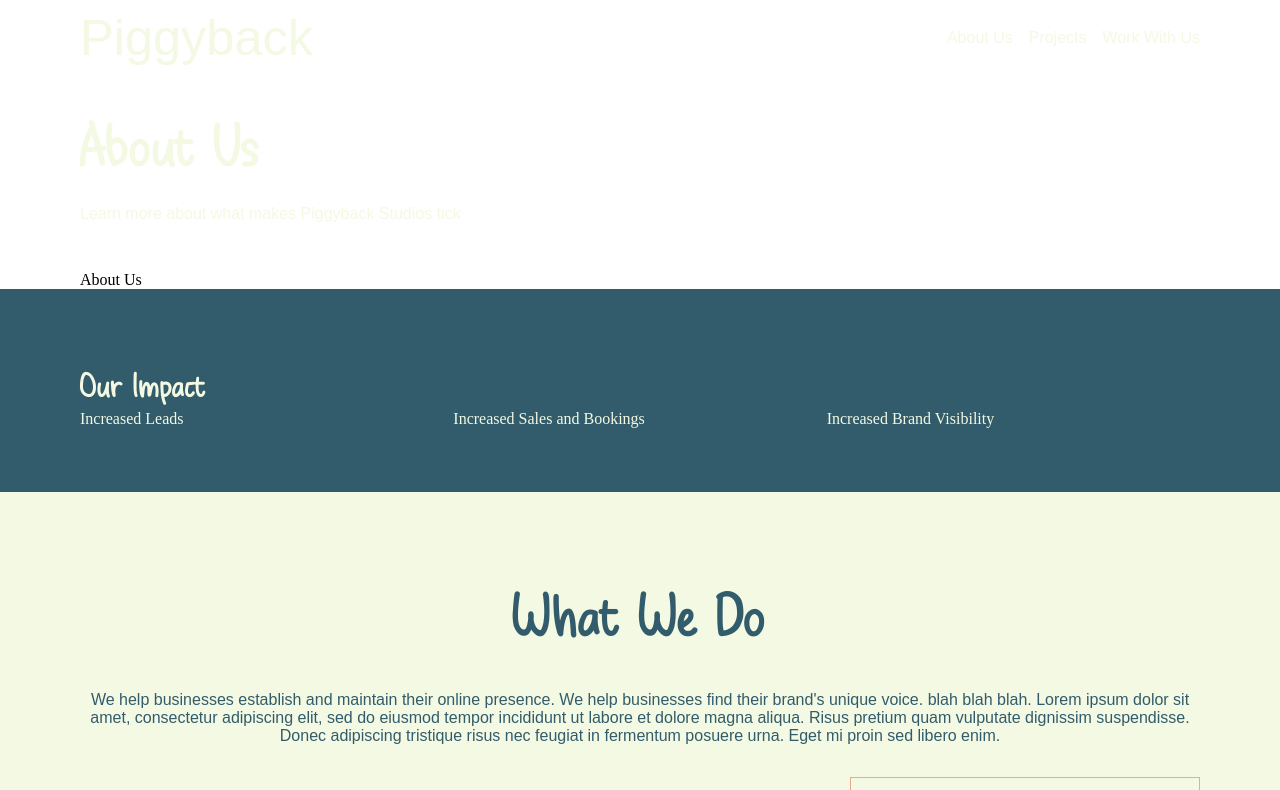
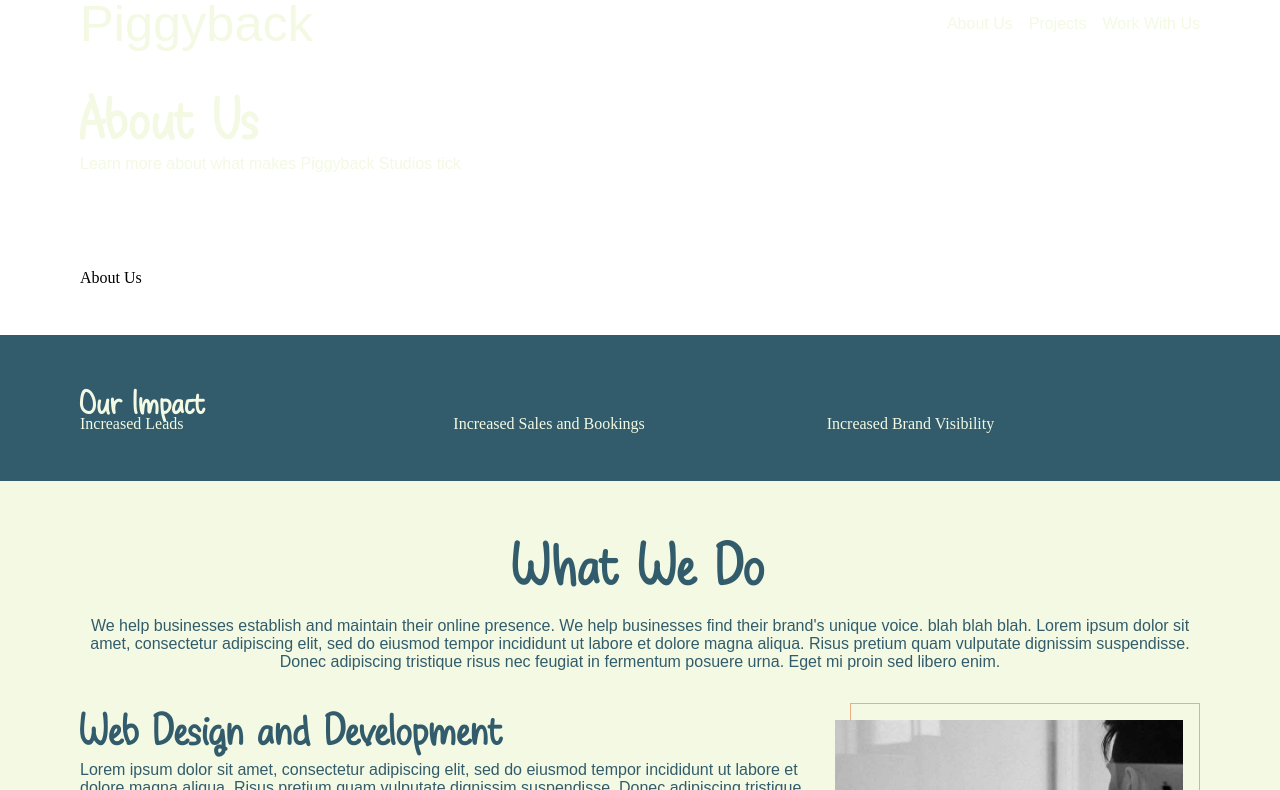
Before and after one commit to dustyfingers/piggypack-studios-marketing, a Next.js app: page /about-us in a window 1280 px wide. Shown: the top 798 px of the page. Built offline with nearby package versions, Linux system fonts and the light colour scheme; a web font is replaced by a local one.

Commit message:
work in new global css vars

```diff
--- a/app/blocks/AboutUs/component.module.css
+++ b/app/blocks/AboutUs/component.module.css
@@ -4,4 +4,11 @@
   display: flex;
   align-items: center;
   justify-content: center;
+  padding: var(--mobileBlockYPadding) 0 var(--mobileBlockYPadding) 0;
 }
+
+@media (min-width: 701px) {
+  .aboutUs {
+    padding: var(--desktopBlockYPadding) 0 var(--desktopBlockYPadding) 0;
+  }
+}
--- a/app/blocks/ContactForm/component.module.css
+++ b/app/blocks/ContactForm/component.module.css
@@ -6,6 +6,7 @@
   scroll-snap-align: start;
   color: var(--cream);
   font-family: var(--font-body);
+  padding: var(--mobileBlockYPadding) 0 var(--mobileBlockYPadding) 0;
 
   .contactForm {
     display: flex;
@@ -74,6 +75,7 @@
 
 @media (min-width: 701px) {
   .formContainer {
+    padding: var(--desktopBlockYPadding) 0 var(--desktopBlockYPadding) 0;
     .contactForm {
       max-width: 700px;
 
--- a/app/blocks/HorizontalScrollArea/component.module.css
+++ b/app/blocks/HorizontalScrollArea/component.module.css
@@ -15,6 +15,7 @@
   position: initial;
   background: var(--blue);
   color: var(--cream);
+  padding: var(--mobileBlockYPadding) 0 var(--mobileBlockYPadding) 0;
 
   view-timeline-name: --section-pin-tl;
   view-timeline-axis: block;
@@ -87,6 +88,7 @@
 
 @media (min-width: 701px) {
   .horizontalScrollSection {
+    padding: var(--desktopBlockYPadding) 0 var(--desktopBlockYPadding) 0;
     .stickyArea {
       .scrollableArea {
         .scrollSection {
--- a/app/blocks/OurImpact/component.module.css
+++ b/app/blocks/OurImpact/component.module.css
@@ -8,6 +8,7 @@
   color: var(--cream);
   padding: 4rem 0;
   scroll-snap-align: start;
+  padding: var(--mobileBlockYPadding) 0 var(--mobileBlockYPadding) 0;
 
   .impactGrid {
     display: grid;
@@ -18,3 +19,9 @@
     }
   }
 }
+
+@media (min-width: 701px) {
+  .impactSection {
+    padding: var(--desktopBlockYPadding) 0 var(--desktopBlockYPadding) 0;
+  }
+}
--- a/app/blocks/PageHero/component.module.css
+++ b/app/blocks/PageHero/component.module.css
@@ -1,12 +1,11 @@
 .pageHero {
-  margin-top: 2rem;
-  padding: 3rem 0;
   scroll-snap-align: start;
   width: 100%;
   display: flex;
   align-items: center;
   justify-content: center;
   color: var(--cream);
+  padding: calc(var(--mobileNavHeight) + 1rem) 0 var(--mobileBlockYPadding) 0;
 
   .pageHeadline {
     margin-bottom: 1rem;
@@ -15,6 +14,7 @@
 
 @media (min-width: 701px) {
   .pageHero {
-    margin-top: 38px;
+    padding: calc(var(--desktopNavHeight) + 1rem) 0 var(--desktopBlockYPadding)
+      0;
   }
 }
--- a/app/blocks/ThreeImageSection/component.module.css
+++ b/app/blocks/ThreeImageSection/component.module.css
@@ -4,7 +4,7 @@
   align-items: center;
   justify-content: center;
   flex-direction: column;
-  padding: 4rem 0;
+  padding: var(--mobileBlockYPadding) 0 var(--mobileBlockYPadding) 0;
   scroll-snap-align: start;
 
   .threeImageGrid {
@@ -20,6 +20,7 @@
 
 @media (min-width: 701px) {
   .threeImageSection {
+    padding: var(--desktopBlockYPadding) 0 var(--desktopBlockYPadding) 0;
     .threeImageGrid {
       grid-template-columns: repeat(3, 1fr);
     }
--- a/app/blocks/WhatWeDo/component.module.css
+++ b/app/blocks/WhatWeDo/component.module.css
@@ -5,7 +5,7 @@
   justify-content: center;
   flex-direction: column;
   background: var(--cream);
-  padding: 4rem 0;
+  padding: var(--mobileBlockYPadding) 0 var(--mobileBlockYPadding) 0;
   scroll-snap-align: start;
 
   .content {
@@ -58,6 +58,7 @@
 /* tablet and up */
 @media (min-width: 701px) {
   .whatWeDo {
+    padding: var(--desktopBlockYPadding) 0 var(--desktopBlockYPadding) 0;
     .gallery {
       gap: 5rem;
       .textImageSection {
--- a/app/blocks/WorkGallery/component.module.css
+++ b/app/blocks/WorkGallery/component.module.css
@@ -5,9 +5,11 @@
   align-items: center;
   justify-content: center;
   border: 1px solid green;
+  padding: var(--mobileBlockYPadding) 0 var(--mobileBlockYPadding) 0;
 }
 
 @media (min-width: 701px) {
   .workGallery {
+    padding: var(--desktopBlockYPadding) 0 var(--desktopBlockYPadding) 0;
   }
 }
--- a/app/components/MobileNavMenu/component.module.css
+++ b/app/components/MobileNavMenu/component.module.css
@@ -27,7 +27,7 @@
     }
 
     .mobileNavOpen {
-      top: 54px;
+      top: var(--mobileNavHeight);
     }
   }
 }
--- a/app/globals.css
+++ b/app/globals.css
@@ -5,8 +5,13 @@
   --dkbrown: #c19d78;
   --cream: #f3f9e3;
   --blue: #325c6b;
+  --mobileNavHeight: 54px;
+  --desktopNavHeight: 67px;
+  --mobileBlockYPadding: 2rem;
+  --desktopBlockYPadding: 3rem;
 }
 
+/* TODO: implement dark theme */
 @media (prefers-color-scheme: dark) {
   :root {
     /* vars here */
@@ -32,6 +37,7 @@ h5,
 h6 {
   font-family: var(--font-header);
   font-weight: 500;
+  line-height: 0.625;
 }
 
 p,
```
Also changed, not shown: app/blocks/MadeInColorado/component.module.css (+7 -0 lines).
